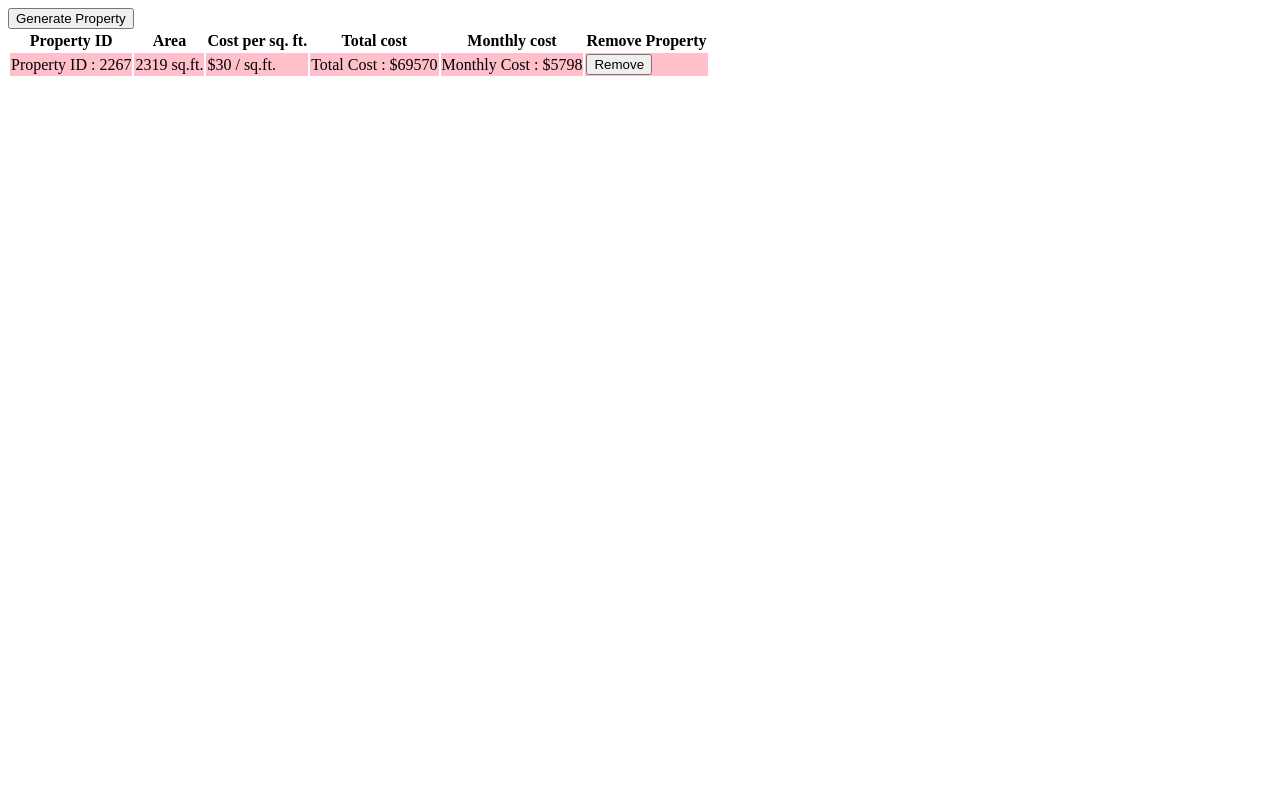
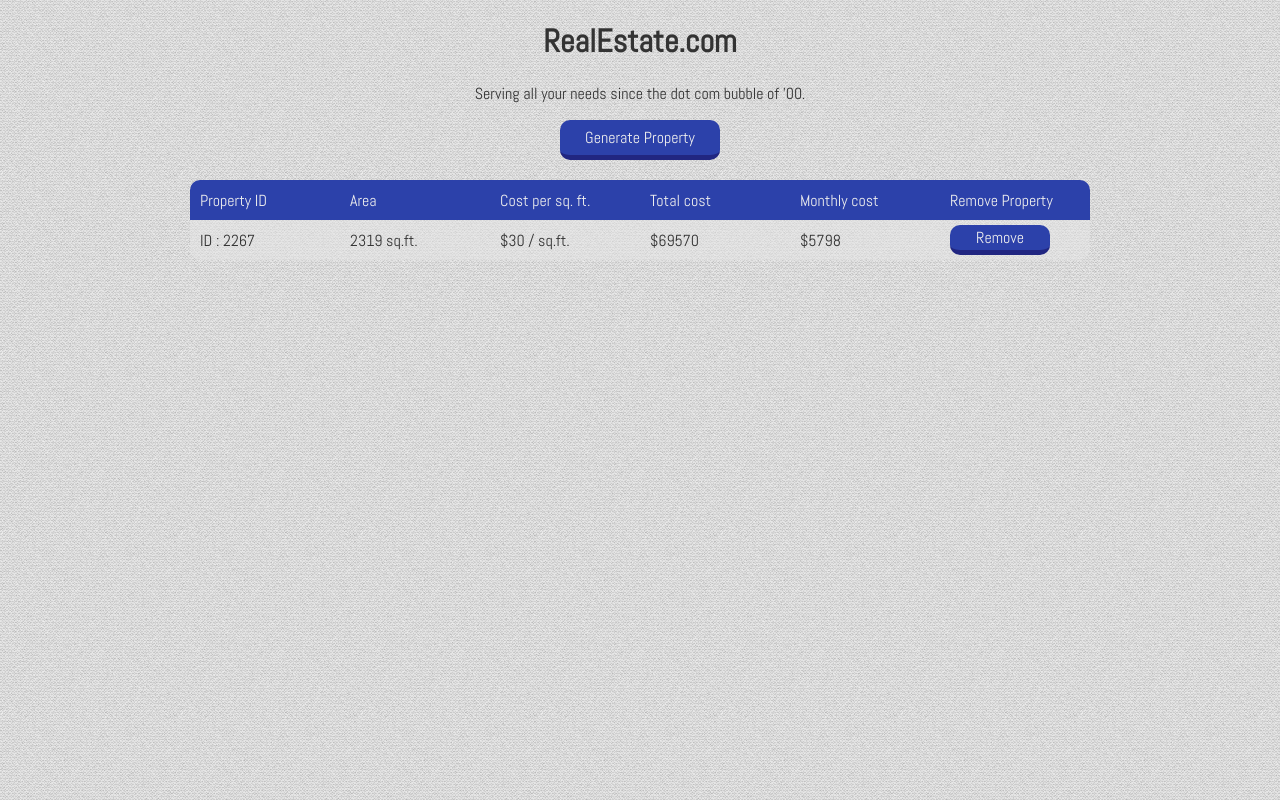
Before and after one commit to NerdyItalian/prime_peer_jq_2, a plain HTML site: page index.html in a window 1280 px wide. Both pictures are taken after a click on the button "Generate Property". Drawn offline with nearby package versions, Linux system fonts and the light colour scheme.

Commit message:
Sliding animations

```diff
--- a/index.html
+++ b/index.html
@@ -2,7 +2,9 @@
 <html>
 <head lang="en">
     <meta charset="UTF-8">
-    <title></title>
+    <title>RealEstate.com - Totally Legit</title>
+    <!-- Stylesheets -->
+    <link href='http://fonts.googleapis.com/css?family=Abel' rel='stylesheet' type='text/css'>
     <link href="style.css" rel="stylesheet">
     <!-- JavaScript -->
     <script src="https://ajax.googleapis.com/ajax/libs/jquery/1.11.2/jquery.min.js"></script>
@@ -11,17 +13,21 @@
 <body>
 
     <div class="container">
+        <header>
+            <h1>RealEstate.com</h1>
+            <p>Serving all your needs since the dot com bubble of '00.</p>
+        </header>
         <button id="btnMakeRealEstate">Generate Property</button>
-        <table id="table">
-            <tr>
-                <th>Property ID</th>
-                <th>Area</th>
-                <th>Cost per sq. ft.</th>
-                <th>Total cost</th>
-                <th>Monthly cost</th>
-                <th>Remove Property</th>
-            </tr>
-        </table>
+        <div id="table">
+            <div class="row">
+                <div class="th">Property ID</div>
+                <div class="th">Area</div>
+                <div class="th">Cost per sq. ft.</div>
+                <div class="th">Total cost</div>
+                <div class="th">Monthly cost</div>
+                <div class="th">Remove Property</div>
+            </div>
+        </div>
     </div>
 
 </body>
--- a/script.js
+++ b/script.js
@@ -27,14 +27,16 @@ RealEstate.prototype.display = function() {
     i++;
     // Get table by element
     var id = "addingRow" + i;
-    $("#table").append("<tr id='" + id + "'></tr>");
+    $("#table").append("<div class='row' id='" + id + "'></div>");
     var row = $("#" + id);
-    row.append("<td>Property ID : " + this.id + "</td>");
-    row.append("<td>" + this.area + " sq.ft.</td>");
-    row.append("<td>$" + this.price + " / sq.ft.</td>");
-    row.append("<td>Total Cost : $" + this.yearlyCost + "</td>");
-    row.append("<td>Monthly Cost : $" + this.monthlyCost + "</td>");
-    row.append("<td><button class='btnRemove'>Remove</button></td>");
+    row.append("<div class='td'>ID : " + this.id + "</div>");
+    row.append("<div class='td'>" + this.area + " sq.ft.</div>");
+    row.append("<div class='td'>$" + this.price + " / sq.ft.</div>");
+    row.append("<div class='td'>$" + this.yearlyCost + "</div>");
+    row.append("<div class='td'>$" + this.monthlyCost + "</div>");
+    row.append("<div class='td'><button class='btnRemove'>Remove</button></div>");
+    row.hide();
+    row.slideDown("fast");
 };
 
 // Returns a random RealEstate object
@@ -51,11 +53,11 @@ $(document).ready(function() {
 
     $("#btnMakeRealEstate").on("click", function() {
         var property = makeRealEstate();
-        property.display();
+        var row = property.display();
     });
 
     $("#table").on("click", ".btnRemove", function(){
-        $(this).parent().parent().fadeOut("slow", "swing", function(){
+        $(this).parent().parent().slideUp("fast", function(){
             $(this).remove();
         });
         console.log("remove");
--- a/style.css
+++ b/style.css
@@ -1,3 +1,88 @@
-tr:nth-child(even) {
-    background-color: pink;
+/* Generic body styles */
+body {
+    background: #aaa url(binding_light.png);
+    color: #333;
+    font-family: Abel, Helvetica, Arial, sans-serif;
 }
+
+/* Centered container */
+.container {
+    width: 900px;
+    margin: 0 auto;
+    text-align: center;
+}
+
+/* Striped row coloring */
+.row {
+    background-color: rgba(255,255,255,.5);
+    overflow: auto;
+    height: 20px;
+    padding: 10px 0;
+}
+
+.row:nth-child(even) {
+    background-color: rgba(230,230,230,.5);
+}
+
+/* Slight color when hovering over a selected row */
+.row:hover {
+    background-color: rgba(199, 223, 255, 0.5);
+}
+
+/* Color the headers a darker blue with white */
+.row:nth-child(1) {
+    background-color: #2c41aa;
+    color: #eee;
+}
+
+/* Round the header edges */
+.row:first-child {
+    border-top-left-radius: 10px;
+    border-top-right-radius: 10px;
+}
+
+.row:last-child {
+    border-bottom-left-radius: 10px;
+    border-bottom-right-radius: 10px;
+}
+
+/* Pad the table data */
+.td, .th {
+    float: left;
+    width: 150px;
+    box-sizing: border-box;
+    padding: 0 10px;
+    text-align: left;
+}
+
+/* Basic button styles -- used by the main button */
+button {
+    width: 160px;
+    height: 40px;
+    background-color: #2c41aa;
+    color: #eee;
+    border-radius: 10px;
+    border: none;
+    border-bottom: 5px solid #212681;
+    margin-bottom: 20px;
+    font-family: Abel, Helvetica, Arial, sans-serif;
+    font-size: 16px;
+}
+
+button:hover {
+    background-color: #3751d5;
+}
+
+button:active {
+    background-color: #2c41aa;
+    border: none;
+    border-top: 5px solid #212681;
+}
+
+/* Size adjustment for remove button */
+.btnRemove {
+    position: relative;
+    width: 100px;
+    height: 30px;
+    top: -5px;
+}
```
Also changed, not shown: binding_light.png (added).
